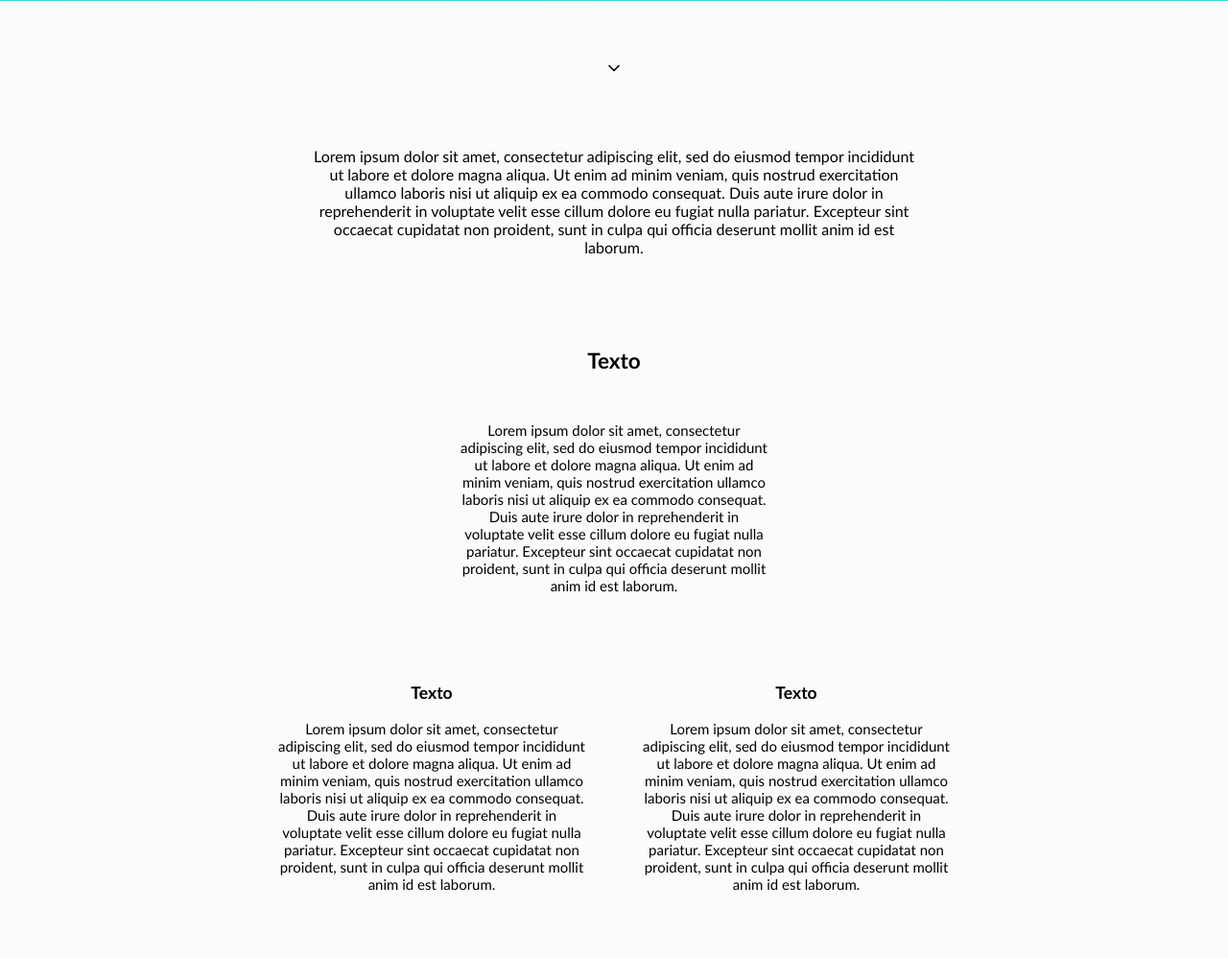
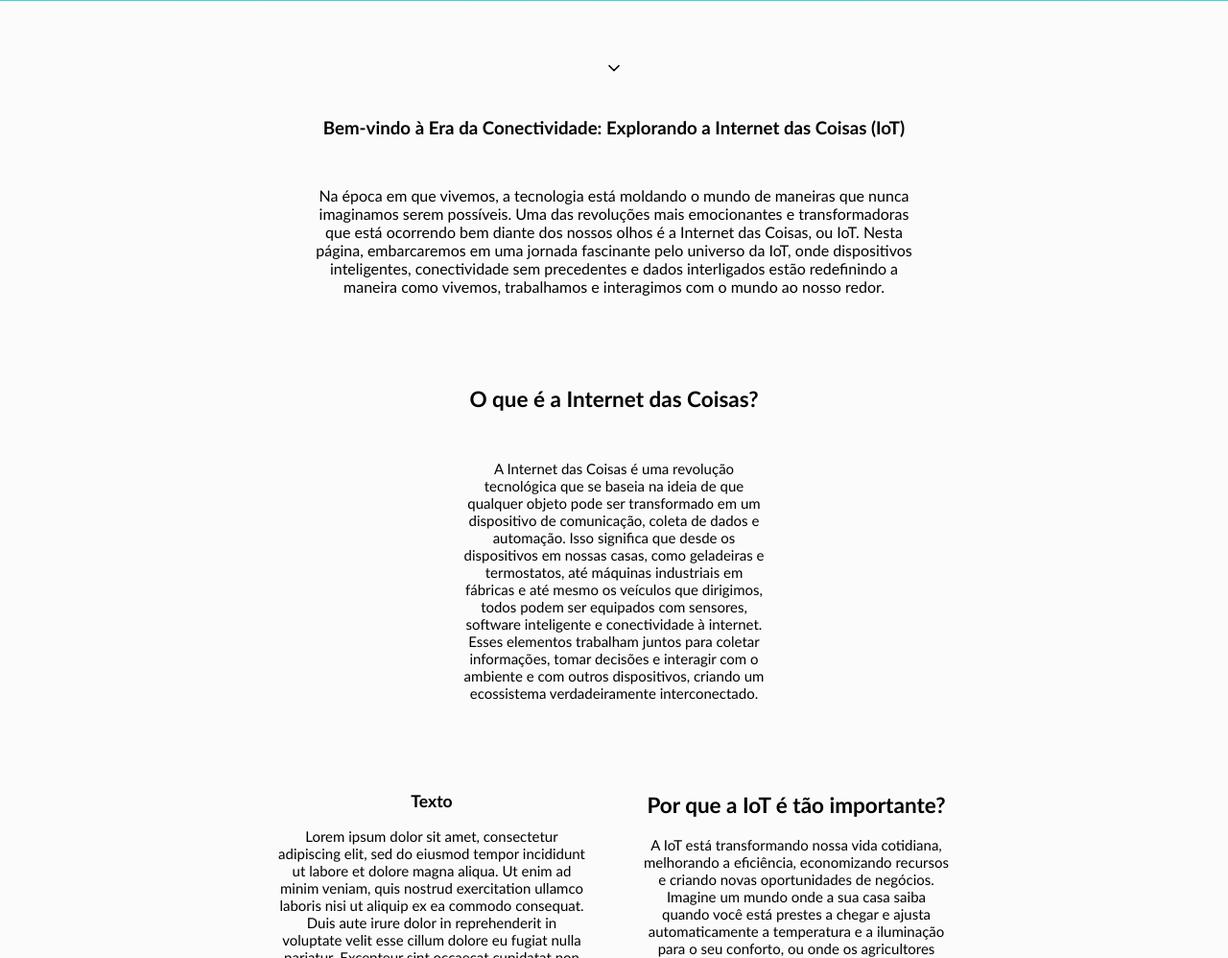
Before and after one commit to JonathasLuan/IOT-no-Brasil, a PHP site: page /ProjetoSalao/ in a window 1280 px wide. Shown: the part 799-1797 px from the top of the page at 96% size. Run offline with PHP 8.4, Linux system fonts and the light colour scheme.

Commit message:
adição de textos

```diff
--- a/index.php
+++ b/index.php
@@ -36,23 +36,17 @@
           </svg>
           <br><br>
           <div>
-            <p> Lorem ipsum dolor sit amet, consectetur adipiscing elit, sed do eiusmod tempor incididunt ut labore et
-              dolore magna aliqua. Ut enim ad minim veniam, quis nostrud exercitation ullamco laboris nisi ut aliquip ex
-              ea commodo consequat. Duis aute irure dolor in reprehenderit in voluptate velit esse cillum dolore eu
-              fugiat nulla pariatur. Excepteur sint occaecat cupidatat non proident, sunt in culpa qui officia deserunt
-              mollit anim id est laborum.</p>
+<h1>Bem-vindo à Era da Conectividade: Explorando a Internet das Coisas (IoT) </h1>
+<p>Na época em que vivemos, a tecnologia está moldando o mundo de maneiras que nunca imaginamos serem possíveis. Uma das revoluções mais emocionantes e transformadoras que está ocorrendo bem diante dos nossos olhos é a Internet das Coisas, ou IoT. Nesta página, embarcaremos em uma jornada fascinante pelo universo da IoT, onde dispositivos inteligentes, conectividade sem precedentes e dados interligados estão redefinindo a maneira como vivemos, trabalhamos e interagimos com o mundo ao nosso redor.</p>
           </div>
         </article>
       </div>
       <div id="cabeca">
         <article id="explore-article">
           <div>
-            <h2>Texto</h2>
-            <p>Lorem ipsum dolor sit amet, consectetur adipiscing elit, sed do eiusmod tempor incididunt ut labore et
-              dolore magna aliqua. Ut enim ad minim veniam, quis nostrud exercitation ullamco laboris nisi ut aliquip ex
-              ea commodo consequat. Duis aute irure dolor in reprehenderit in voluptate velit esse cillum dolore eu
-              fugiat nulla pariatur. Excepteur sint occaecat cupidatat non proident, sunt in culpa qui officia deserunt
-              mollit anim id est laborum.</p>
+<h2>O que é a Internet das Coisas?</h2>
+
+<p>A Internet das Coisas é uma revolução tecnológica que se baseia na ideia de que qualquer objeto pode ser transformado em um dispositivo de comunicação, coleta de dados e automação. Isso significa que desde os dispositivos em nossas casas, como geladeiras e termostatos, até máquinas industriais em fábricas e até mesmo os veículos que dirigimos, todos podem ser equipados com sensores, software inteligente e conectividade à internet. Esses elementos trabalham juntos para coletar informações, tomar decisões e interagir com o ambiente e com outros dispositivos, criando um ecossistema verdadeiramente interconectado. </p>
           </div>
         </article>
       </div>
@@ -70,12 +64,9 @@
           </article>
           <article>
             <div>
-              <h3>Texto</h3>
-              <p>Lorem ipsum dolor sit amet, consectetur adipiscing elit, sed do eiusmod tempor incididunt ut labore et
-                dolore magna aliqua. Ut enim ad minim veniam, quis nostrud exercitation ullamco laboris nisi ut aliquip
-                ex ea commodo consequat. Duis aute irure dolor in reprehenderit in voluptate velit esse cillum dolore eu
-                fugiat nulla pariatur. Excepteur sint occaecat cupidatat non proident, sunt in culpa qui officia
-                deserunt mollit anim id est laborum.</p>
+<h2>Por que a IoT é tão importante?</h2>
+
+<p>A IoT está transformando nossa vida cotidiana, melhorando a eficiência, economizando recursos e criando novas oportunidades de negócios. Imagine um mundo onde a sua casa saiba quando você está prestes a chegar e ajusta automaticamente a temperatura e a iluminação para o seu conforto, ou onde os agricultores monitoram suas colheitas remotamente para garantir um cultivo saudável. Isso é apenas a ponta do iceberg da revolução que a IoT está desencadeando. </p>
             </div>
           </article>
         </div>
@@ -85,8 +76,10 @@
           <article>
             <div>
               <img src="img/svg/client-svgrepo-com.svg" alt="">
-              <h3>Texto</h3>
-              <p>.</p>
+<h2>O que você encontrará nesta página?</h2>
+
+<p>Nesta jornada pela IoT, exploraremos seus princípios fundamentais, suas aplicações em diversos setores, os desafios e questões éticas que surgem com a coleta massiva de dados e a segurança cibernética, bem como as tendências futuras que podem moldar ainda mais esse campo emocionante.</p>
+              <p>Prepare-se para mergulhar no emocionante mundo da Internet das Coisas e descobrir como essa tecnologia está transformando nosso mundo de maneiras que nunca sonhamos serem possíveis. Junte-se a nós enquanto exploramos os limites da conectividade e da inovação. </p>
             </div>
           </article>
           <article>
```
